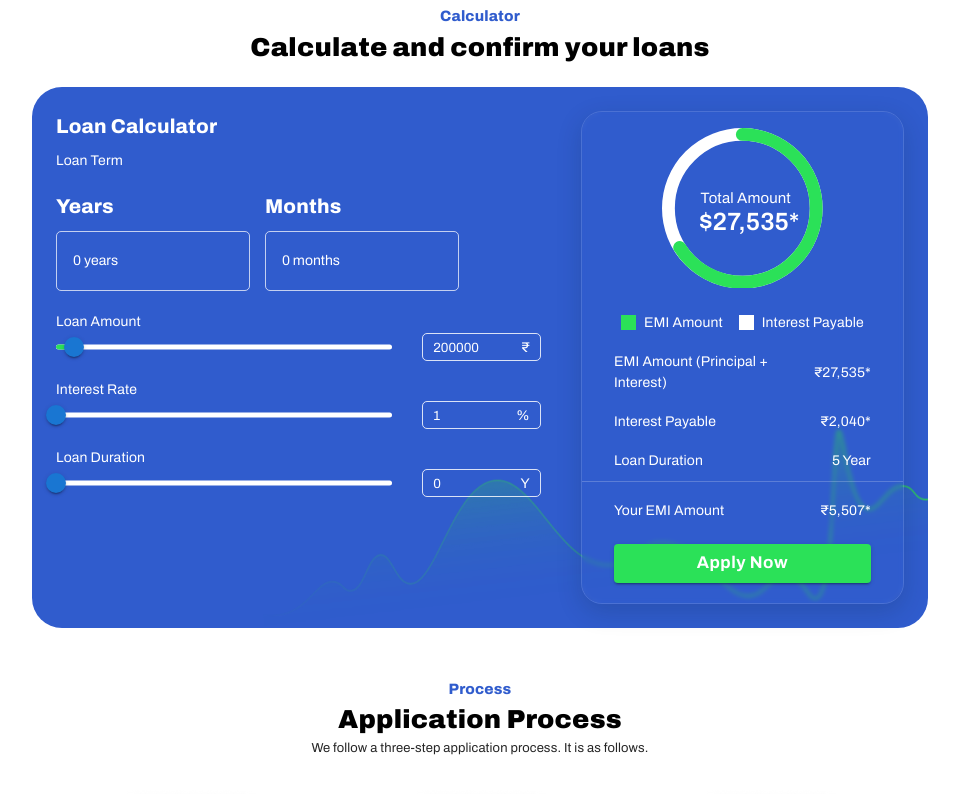
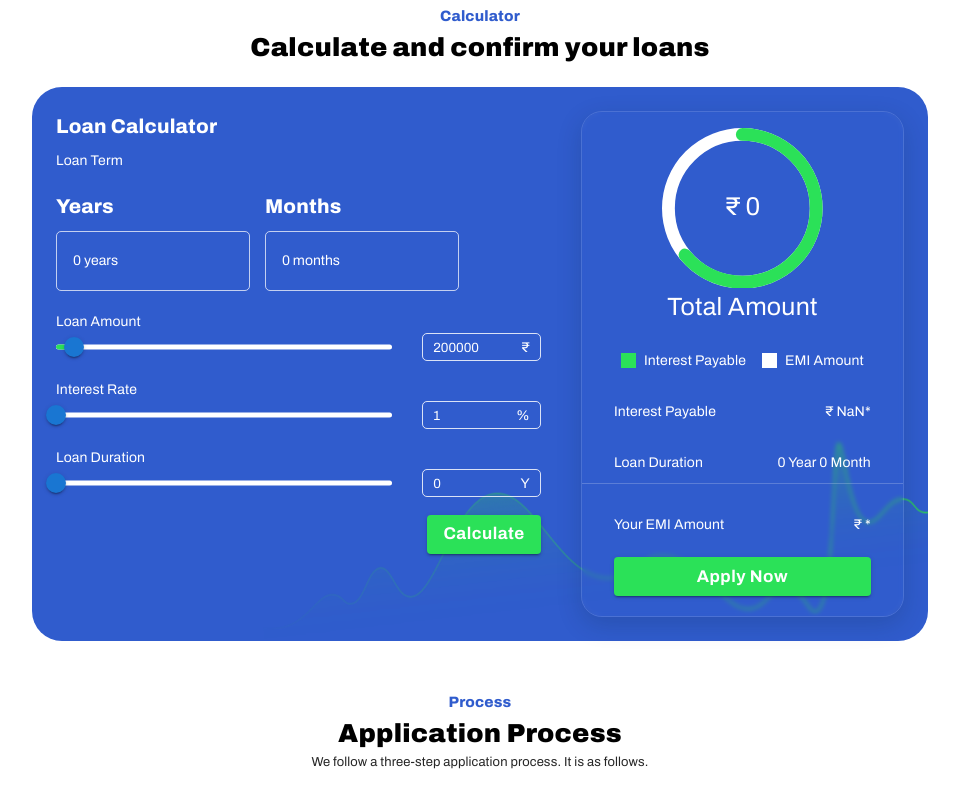
Before and after one commit to jayanta-developer/finance-karado, a React (Create React App) app: page / in a window 1280 px wide. Shown: the part 1640-2434 px from the top of the page, without its empty margins (160-1119 px from the left). Built offline with nearby package versions, Linux system fonts and the light colour scheme.

Commit message:
application done

```diff
--- a/src/Components/AppButton/style.css
+++ b/src/Components/AppButton/style.css
@@ -10,8 +10,13 @@
   font-weight: 700 !important;
   text-transform: none !important;
 }
+
+.FappBtn .appBtn:hover {
+  background: #1565c0 !important;
+}
+
 .appBtn:hover {
-  background: #305ccd !important;
+  background: #2be158 !important;
 }
 
 .css-1e6y48t-MuiButtonBase-root-MuiButton-root:hover {
--- a/src/Components/Footer/index.jsx
+++ b/src/Components/Footer/index.jsx
@@ -54,17 +54,16 @@ export default function Footer() {
             <Box className="gapBox"></Box>
             <Typography className='footerSubText'>{t("Foote.foLabel3")}</Typography>
             <Typography className='footerText'>+91 8655629887</Typography>
-            {/* <Typography className='footerText'>+91 8291420806</Typography> */}
           </Box>
           <Box className="footerTextBox lFBox">
             <Box>
               <img src={starIcon} />
-              <Typography className='footerText pointer'>{t("Foote.foLabel4")}</Typography>
+              <Typography color={"gray"} className='footerText '>{t("Foote.foLabel4")}</Typography>
             </Box>
             <Box className="gapBox"></Box>
             <Box>
               <img src={starIcon} />
-              <Typography className='footerText pointer'>{t("Foote.foLabel5")}</Typography>
+              <Typography color={"gray"} className='footerText '>{t("Foote.foLabel5")}</Typography>
             </Box>
             <Box className="gapBox"></Box>
             <Box>
--- a/src/Pages/Home/index.jsx
+++ b/src/Pages/Home/index.jsx
@@ -69,7 +69,6 @@ export default function Home() {
   const [termsCheck, setTermsCheck] = useState(false);
   const [termsCheck2, setTermsCheck2] = useState(false);
   const [yearDrop, setYearDrop] = useState(false);
-  const [yearDropVal, setYearDropVal] = useState(0);
   const [monthDrop, setMonthDrop] = useState(false);
   const [monthDropVal, setMonthDropVal] = useState(0);
 
@@ -77,6 +76,8 @@ export default function Home() {
   const [interestRates, setInterestRates] = useState(1)
   const [loadDuration, setLoadDuration] = useState(0)
 
+  const [result, setResult] = useState()
+  console.log(result);
 
 
   const handleLoAmChange = (event, newValue) => {
@@ -84,28 +85,17 @@ export default function Home() {
       setLoonAmountValue(newValue);
     }
   };
-  console.log(loonAmoutnValue);
-
 
   const handleInterestReteChange = (event, newValue) => {
     if (typeof newValue === 'number') {
       setInterestRates(newValue);
     }
   };
-  console.log(interestRates);
-
-
   const handleLoanDurationChange = (event, newValue) => {
     if (typeof newValue === 'number') {
       setLoadDuration(newValue);
     }
   };
-  console.log(loadDuration);
-
-
-
-
-
 
 
   const years = [1, 2, 3, 4, 5, 6, 7, 8, 9, 10];
@@ -251,7 +241,59 @@ export default function Home() {
   }
 
 
+  //Emi calculate
+  function calculateEMI(loanAmount, annualRate, tenureMonths) {
+    // Convert annual interest rate to monthly interest rate
+    let monthlyRate = annualRate / (12 * 100);
 
+    // Calculate EMI using the formula
+    let EMI = (loanAmount * monthlyRate * Math.pow(1 + monthlyRate, tenureMonths)) /
+      (Math.pow(1 + monthlyRate, tenureMonths) - 1);
+
+    // Calculate the total amount payable
+    let totalAmount = EMI * tenureMonths;
+
+    let emiDetails = [];
+    let remainingPrincipal = loanAmount;
+
+    for (let month = 1; month <= tenureMonths; month++) {
+      let interestForMonth = remainingPrincipal * monthlyRate;
+      let principalForMonth = EMI - interestForMonth;
+      remainingPrincipal -= principalForMonth;
+
+      emiDetails.push({
+        month: month,
+        principalComponent: principalForMonth.toFixed(2),
+        interestComponent: interestForMonth.toFixed(2),
+        totalEMI: EMI.toFixed(2)
+      });
+    }
+
+
+
+    return {
+      EMI: EMI.toFixed(2),
+      totalAmount: totalAmount.toFixed(2),
+      emiDetails: emiDetails
+    };
+  }
+
+  const handelCalculate = () => {
+    const tenureMonths = (loadDuration * 12) + monthDropVal;
+    const result = calculateEMI(
+      loonAmoutnValue,
+      interestRates,
+      tenureMonths
+    )
+    setResult(result);
+  }
+
+  const totalVal = Math.floor(result?.totalAmount * 1) || 0;
+  const text = `₹ ${totalVal}`;
+
+  const progressValue = Math.min(((Math.floor(result?.totalAmount * 1) - loonAmoutnValue) / result?.EMI) * 100, 100);
+
+  console.log(progressValue);
   useEffect(() => {
     if (value.name && value.email && value.pan && value.mobile && value.loan_amount && termsCheck && termsCheck2) {
       setSubmitBtn(false)
@@ -316,12 +358,12 @@ export default function Home() {
                   subText: t("businessCard3.subText"),
                 })}
               </Box>
-              <Box className="topBtnBox">
+              <Box className="topBtnBox FappBtn">
                 <AppBtn btnText={t("button.applyBtn")} width="222px" onClick={scrollToSection} />
               </Box>
             </Box>
 
-            <Box id="InputSection" className="applyInputBox homeMainSubBox">
+            <Box id="InputSection" className="applyInputBox homeMainSubBox FappBtn">
               <Typography className='applyHeaderText'>{t("form.header1")}<span>{t("form.header2")}<br /> </span>
                 {t("form.header3")}</Typography>
 
@@ -390,7 +432,7 @@ export default function Home() {
           <Box className="featureInnerBox">
             <img className='featuresBgLine' src={featuresBgLine} />
             <img className='featuresBgImg' src={featuresBgImg} />
-            <Box className="loanTextBox">
+            <Box className="loanTextBox FappBtn">
               <Typography className='sectionBlueLabel'>{t("Loan.loanHeader")}</Typography>
               <Typography className='sectionBoldLabel'>{t("Loan.loanSubHeader")}</Typography>
               <Typography className='homeSubText'>{t("Loan.loanSubHeader2")}</Typography>
@@ -520,43 +562,46 @@ export default function Home() {
                 </Box>
               </Box>
 
+              <Box className='calculateBtnBox'>
+                <AppBtn bgColor="#2BE158" btnText="Calculate" onClick={handelCalculate} />
+              </Box>
+
             </Box>
 
 
             <Box className="metter">
               <Box className="metterBg"></Box>
               <Box mt={2} className="greenCircul">
-                <CircularProgressbar value={66} />
-                <Typography>{t("Calculator.TAmount")}</Typography>
-                <span>$27,535*</span>
+                <CircularProgressbar value={64} text={text} />
               </Box>
+              <Typography className='totalAmoutLabel'>{t("Calculator.TAmount")}</Typography>
               <Box mt={3} className="emiIndecatorBox">
                 <Box className="emiIndecatorItem">
                   <Box sx={{ background: "#2BE158" }}></Box>
-                  <Typography className='lineBarLabel'>{t("Calculator.EAmount")}</Typography>
+                  <Typography className='lineBarLabel'>{t("Calculator.IPayable")}</Typography>
                 </Box>
                 <Box className="emiIndecatorItem">
                   <Box sx={{ background: "#FFFFFF" }}></Box>
-                  <Typography className='lineBarLabel'>{t("Calculator.IPayable")}</Typography>
+                  <Typography className='lineBarLabel'>{t("Calculator.EAmount")}</Typography>
                 </Box>
               </Box>
 
-              <Box className="metterTextRow">
+              {/* <Box className="metterTextRow">
                 <Typography className='lineBarLabel'>{t("Calculator.EMIA")}</Typography>
-                <Typography className='lineBarLabel'> ₹27,535*</Typography>
-              </Box>
+                <Typography className='lineBarLabel'> ₹ 5,000*</Typography>
+              </Box> */}
               <Box className="metterTextRow">
                 <Typography className='lineBarLabel'>{t("Calculator.IPayable")}</Typography>
-                <Typography className='lineBarLabel'>₹2,040*</Typography>
+                <Typography className='lineBarLabel'>₹ {Math.floor(result?.totalAmount * 1) - loonAmoutnValue}*</Typography>
               </Box>
               <Box className="metterTextRow">
                 <Typography className='lineBarLabel'>{t("Calculator.LDuration")}</Typography>
-                <Typography className='lineBarLabel'>5 Year</Typography>
+                <Typography className='lineBarLabel'>{loadDuration} Year {monthDropVal} Month</Typography>
               </Box>
               <Box className="borderLine"></Box>
               <Box className="metterTextRow trowMargin">
                 <Typography className='lineBarLabel'>{t("Calculator.YEAmount")}</Typography>
-                <Typography className='lineBarLabel'>₹5,507*</Typography>
+                <Typography className='lineBarLabel'>₹ {result?.EMI}*</Typography>
               </Box>
               <AppBtn btnText={t("button.applyBtn")} bgColor="#2BE158" width="80%" onClick={scrollToSection} />
             </Box>
--- a/src/Pages/Home/style.css
+++ b/src/Pages/Home/style.css
@@ -583,11 +583,14 @@
   color: #2be158 !important;
 }
 .greenCircul {
-  width: 50%;
+  width: 100%;
   position: relative;
+  display: flex;
+  justify-content: center;
+  align-items: center;
 }
 .CircularProgressbar {
-  width: 100% !important;
+  width: 50% !important;
 }
 
 .emiIndecatorBox {
@@ -618,20 +621,19 @@
 .metter .CircularProgressbar .CircularProgressbar-path {
   stroke: #2be158;
 }
-.greenCircul p {
-  font-size: 15px !important;
-  color: #fff;
+.greenCircul .CircularProgressbar-text {
+  font-size: 16px !important;
+  fill: #fff !important;
   position: absolute;
   top: 37%;
-  left: 24%;
+  left: 37%;
+  text-align: center;
 }
-.greenCircul span {
+.totalAmoutLabel {
   font-size: 25px !important;
   color: #fff;
   font-weight: 600;
-  position: absolute;
-  top: 50%;
-  left: 23%;
+  text-align: center;
 }
 .metterTextRow {
   width: 90%;
@@ -639,7 +641,7 @@
   flex-direction: row;
   align-items: center;
   justify-content: space-between;
-  margin-top: 18px;
+  margin-top: 30px;
 }
 .borderLine {
   width: 100%;
@@ -998,6 +1000,12 @@
   font-weight: 800 !important;
   color: #fff;
 }
+.calculateBtnBox {
+  width: 100%;
+  display: flex;
+  justify-content: end;
+}
+
 /* Tabe view */
 @media only screen and (min-width: 768px) {
   .Clogo {
```
